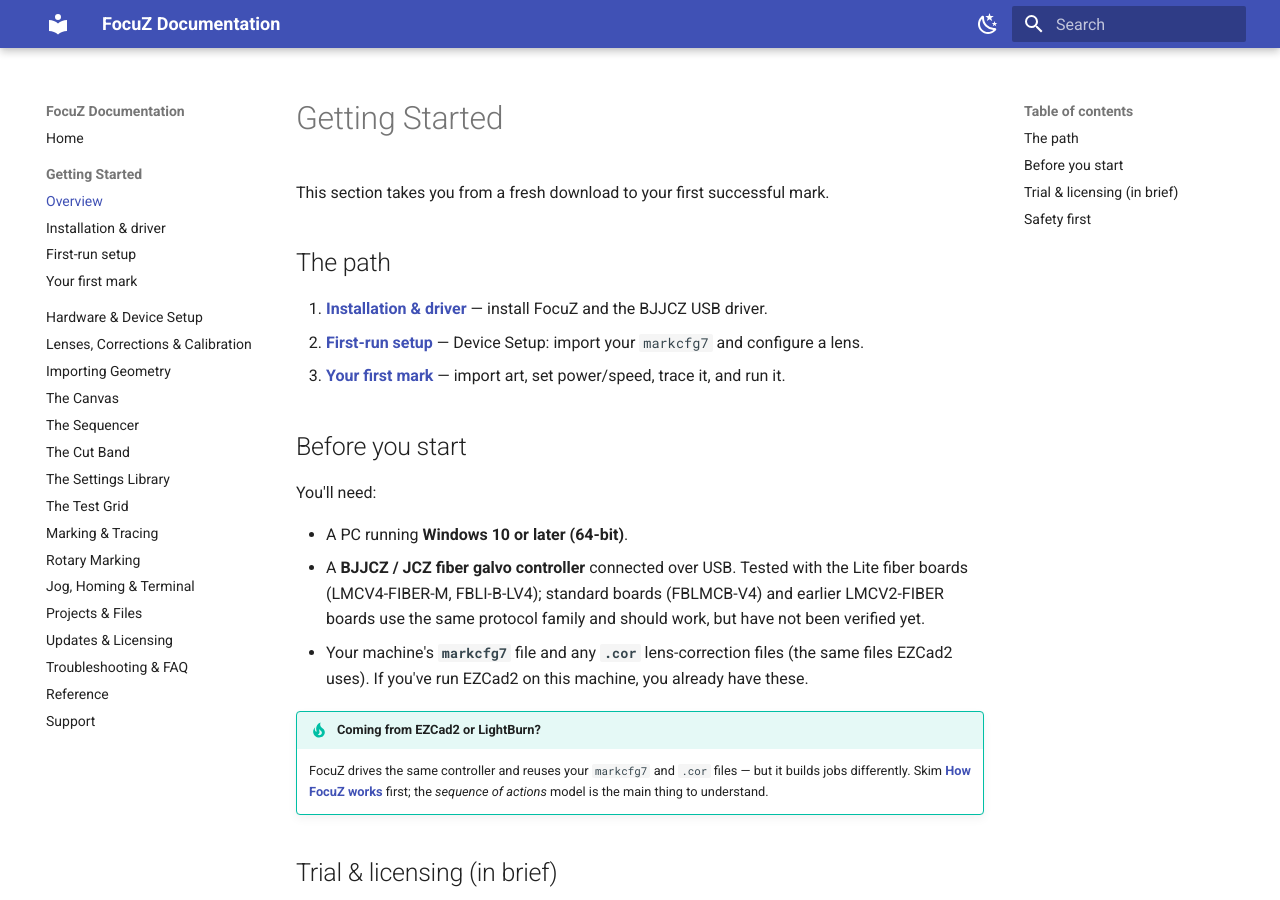
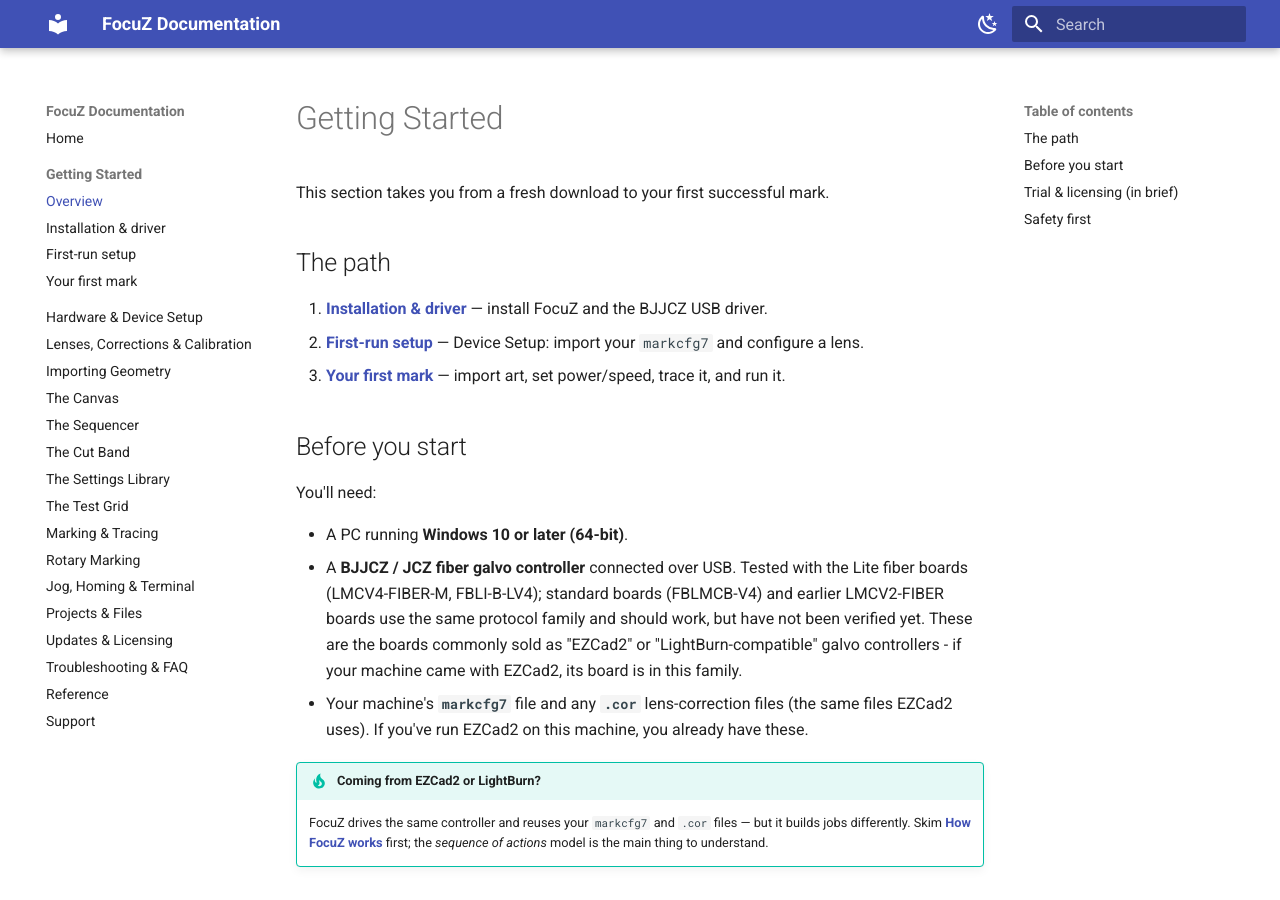
Before and after one commit to Lokahi-Shop/focuz-docs, an MkDocs documentation site: the page built from docs/getting-started/index.md, in a window 1280 px wide and 900 px high. Built offline with MkDocs 1.6.1 and Material for MkDocs 9.7.7, drawn with Linux system fonts in a browser that asks for light colours.

Commit message:
Note the board family is commonly sold as EZCad2 / LightBurn-compatible

```diff
--- a/docs/getting-started/index.md
+++ b/docs/getting-started/index.md
@@ -15,7 +15,9 @@ You'll need:
 - A PC running **Windows 10 or later (64-bit)**.
 - A **BJJCZ / JCZ fiber galvo controller** connected over USB. Tested with the Lite fiber
   boards (LMCV4-FIBER-M, FBLI-B-LV4); standard boards (FBLMCB-V4) and earlier LMCV2-FIBER
-  boards use the same protocol family and should work, but have not been verified yet.
+  boards use the same protocol family and should work, but have not been verified yet. These
+  are the boards commonly sold as "EZCad2" or "LightBurn-compatible" galvo controllers - if
+  your machine came with EZCad2, its board is in this family.
 - Your machine's **`markcfg7`** file and any **`.cor`** lens-correction files (the same files EZCad2
   uses). If you've run EZCad2 on this machine, you already have these.
 
```
